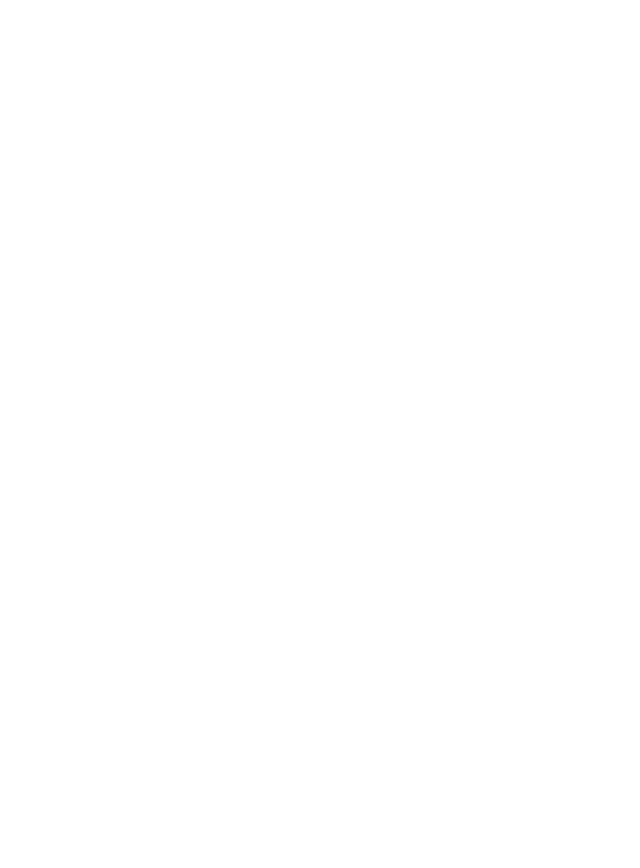
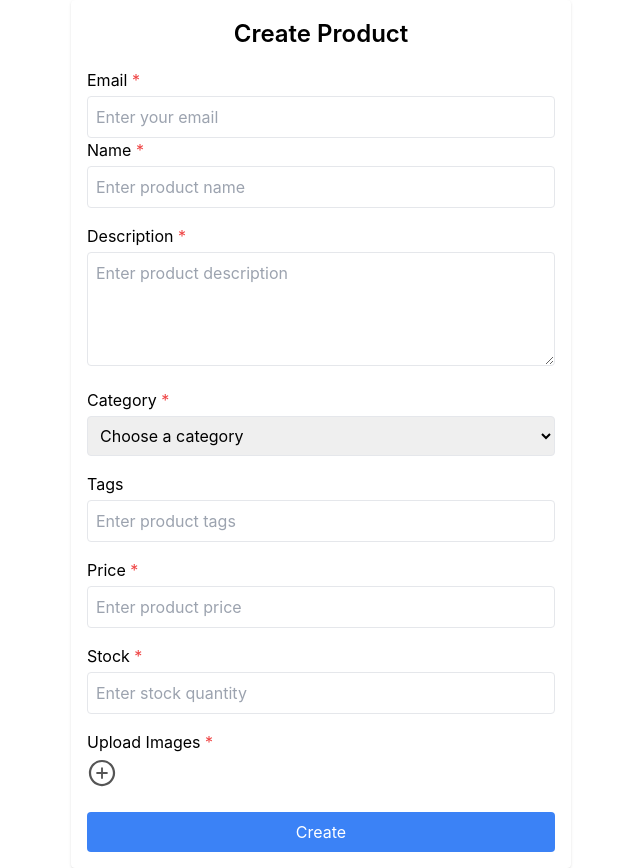
Before and after one commit to rahulrr-coder/Ecommerce-Follow-Along, a React (Create React App) app in the folder client/: page /create-product in a window 1280 px wide. Before the commit this address had no page. Shown: the whole page, without its empty margins (319-959 px from the left). Before the commit the page ends 800 px from the top, so only its background shows below. Built offline with nearby package versions, Linux system fonts and the light colour scheme.

Commit message:
Add create product page with form and image upload functionality

```diff
--- a/client/src/App.js
+++ b/client/src/App.js
@@ -2,6 +2,8 @@
 import { BrowserRouter, Routes, Route } from "react-router-dom";
 import LoginPage from './pages/LoginPage';  // Import directly
 import SignUpPage from './pages/SignUpPage';
+import CreateProduct from './pages/CreateProduct';
+
 import "./App.css";
 import Home from './pages/Home';
 const App = () => {
@@ -11,6 +13,7 @@
         <Route path="/login" element={<LoginPage />} />
         <Route path="/signup" element={<SignUpPage />} />
         <Route path="/"element={<Home/>}/>
+        <Route path="/create-product" element={<CreateProduct/>}/>
       </Routes>
     </BrowserRouter>
   );
--- a/client/src/Routes.js
+++ b/client/src/Routes.js
@@ -1,7 +1,9 @@
 import LoginPage from "./pages/LoginPage";
 import SignUpPage from "./pages/SignUpPage";
+import CreateProduct from "./pages/CreateProduct";
 
 export {
     LoginPage,
-    SignUpPage
+    SignUpPage,
+    CreateProduct
 }
--- /dev/null
+++ b/client/src/pages/CreateProduct.jsx
@@ -0,0 +1,196 @@
+import React, { useState, useEffect } from "react";
+import { AiOutlinePlusCircle } from "react-icons/ai";
+
+const CreateProduct = () => {
+    const [images, setImages] = useState([]);
+    const [previewImages, setPreviewImages] = useState([]);
+    const [name, setName] = useState("");
+    const [description, setDescription] = useState("");
+    const [category, setCategory] = useState("");
+    const [tags, setTags] = useState("");
+    const [price, setPrice] = useState("");
+    const [stock, setStock] = useState("");
+    const [email, setEmail] = useState("");
+
+    const categoriesData = [
+        { title: "Electronics" },
+        { title: "Fashion" },
+        { title: "Books" },
+        { title: "Home Appliances" },
+    ];
+
+    const handleImagesChange = (e) => {
+        const files = Array.from(e.target.files);
+
+        setImages((prevImages) => prevImages.concat(files));
+
+        const imagePreviews = files.map((file) => URL.createObjectURL(file));
+        setPreviewImages((prevPreviews) => prevPreviews.concat(imagePreviews));
+    };
+
+    useEffect(() => {
+        return () => {
+            previewImages.forEach((url) => URL.revokeObjectURL(url));
+        };
+    }, [previewImages]);
+
+    const handleSubmit = (e) => {
+        e.preventDefault();
+        const productData = {
+            name,
+            description,
+            category,
+            tags,
+            price,
+            stock,
+            email,
+            images,
+        };
+        console.log("Product Data:", productData);
+        alert("Product created successfully!");
+        setImages([]);
+        setPreviewImages([]);
+        setName("");
+        setDescription("");
+        setCategory("");
+        setTags("");
+        setPrice("");
+        setStock("");
+        setEmail("");
+    };
+
+    return (
+        <div className="w-[90%] max-w-[500px] bg-white shadow h-auto rounded-[4px] p-4 mx-auto">
+            <h5 className="text-[24px] font-semibold text-center">Create Product</h5>
+            <form onSubmit={handleSubmit}>
+                <div className="mt-4">
+                    <label className="pb-1 block">
+                        Email <span className="text-red-500">*</span>
+                    </label>
+                    <input
+                        type="email"
+                        value={email}
+                        className="w-full p-2 border rounded"
+                        onChange={(e) => setEmail(e.target.value)}
+                        placeholder="Enter your email"
+                        required
+                    />
+                </div>
+                <div>
+                    <label className="pb-1 block">
+                        Name <span className="text-red-500">*</span>
+                    </label>
+                    <input
+                        type="text"
+                        value={name}
+                        className="w-full p-2 border rounded"
+                        onChange={(e) => setName(e.target.value)}
+                        placeholder="Enter product name"
+                        required
+                    />
+                </div>
+                <div className="mt-4">
+                    <label className="pb-1 block">
+                        Description <span className="text-red-500">*</span>
+                    </label>
+                    <textarea
+                        value={description}
+                        className="w-full p-2 border rounded"
+                        onChange={(e) => setDescription(e.target.value)}
+                        placeholder="Enter product description"
+                        rows="4"
+                        required
+                    ></textarea>
+                </div>
+                <div className="mt-4">
+                    <label className="pb-1 block">
+                        Category <span className="text-red-500">*</span>
+                    </label>
+                    <select
+                        className="w-full p-2 border rounded"
+                        value={category}
+                        onChange={(e) => setCategory(e.target.value)}
+                        required
+                    >
+                        <option value="">Choose a category</option>
+                        {categoriesData.map((i) => (
+                            <option value={i.title} key={i.title}>
+                                {i.title}
+                            </option>
+                        ))}
+                    </select>
+                </div>
+                <div className="mt-4">
+                    <label className="pb-1 block">Tags</label>
+                    <input
+                        type="text"
+                        value={tags}
+                        className="w-full p-2 border rounded"
+                        onChange={(e) => setTags(e.target.value)}
+                        placeholder="Enter product tags"
+                    />
+                </div>
+                <div className="mt-4">
+                    <label className="pb-1 block">
+                        Price <span className="text-red-500">*</span>
+                    </label>
+                    <input
+                        type="number"
+                        value={price}
+                        className="w-full p-2 border rounded"
+                        onChange={(e) => setPrice(e.target.value)}
+                        placeholder="Enter product price"
+                        required
+                    />
+                </div>
+                <div className="mt-4">
+                    <label className="pb-1 block">
+                        Stock <span className="text-red-500">*</span>
+                    </label>
+                    <input
+                        type="number"
+                        value={stock}
+                        className="w-full p-2 border rounded"
+                        onChange={(e) => setStock(e.target.value)}
+                        placeholder="Enter stock quantity"
+                        required
+                    />
+                </div>
+                <div className="mt-4">
+                    <label className="pb-1 block">
+                        Upload Images <span className="text-red-500">*</span>
+                    </label>
+                    <input
+                        type="file"
+                        id="upload"
+                        className="hidden"
+                        multiple
+                        onChange={handleImagesChange}
+                        required
+                    />
+                    <label htmlFor="upload" className="cursor-pointer">
+                        <AiOutlinePlusCircle size={30} color="#555" />
+                    </label>
+                    <div className="flex flex-wrap mt-2">
+                        {previewImages.map((img, index) => (
+                            <img
+                                src={img}
+                                key={index}
+                                alt="Preview"
+                                className="w-[100px] h-[100px] object-cover m-2"
+                            />
+                        ))}
+                    </div>
+                </div>
+                <button
+                    type="submit"
+                    className="w-full mt-4 bg-blue-500 text-white p-2 rounded"
+                >
+                    Create
+                </button>
+            </form>
+        </div>
+    );
+};
+
+export default CreateProduct;
```
